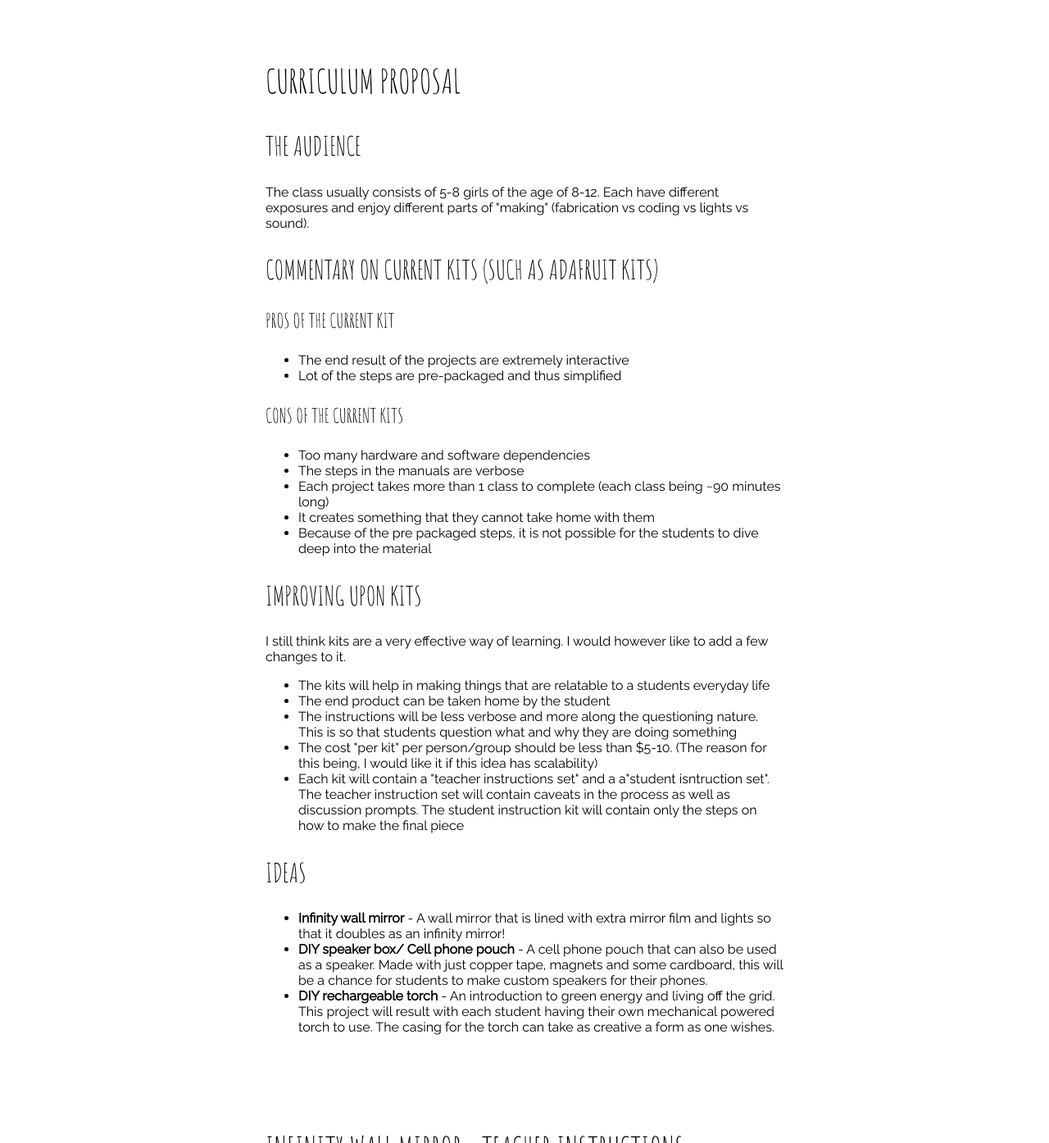
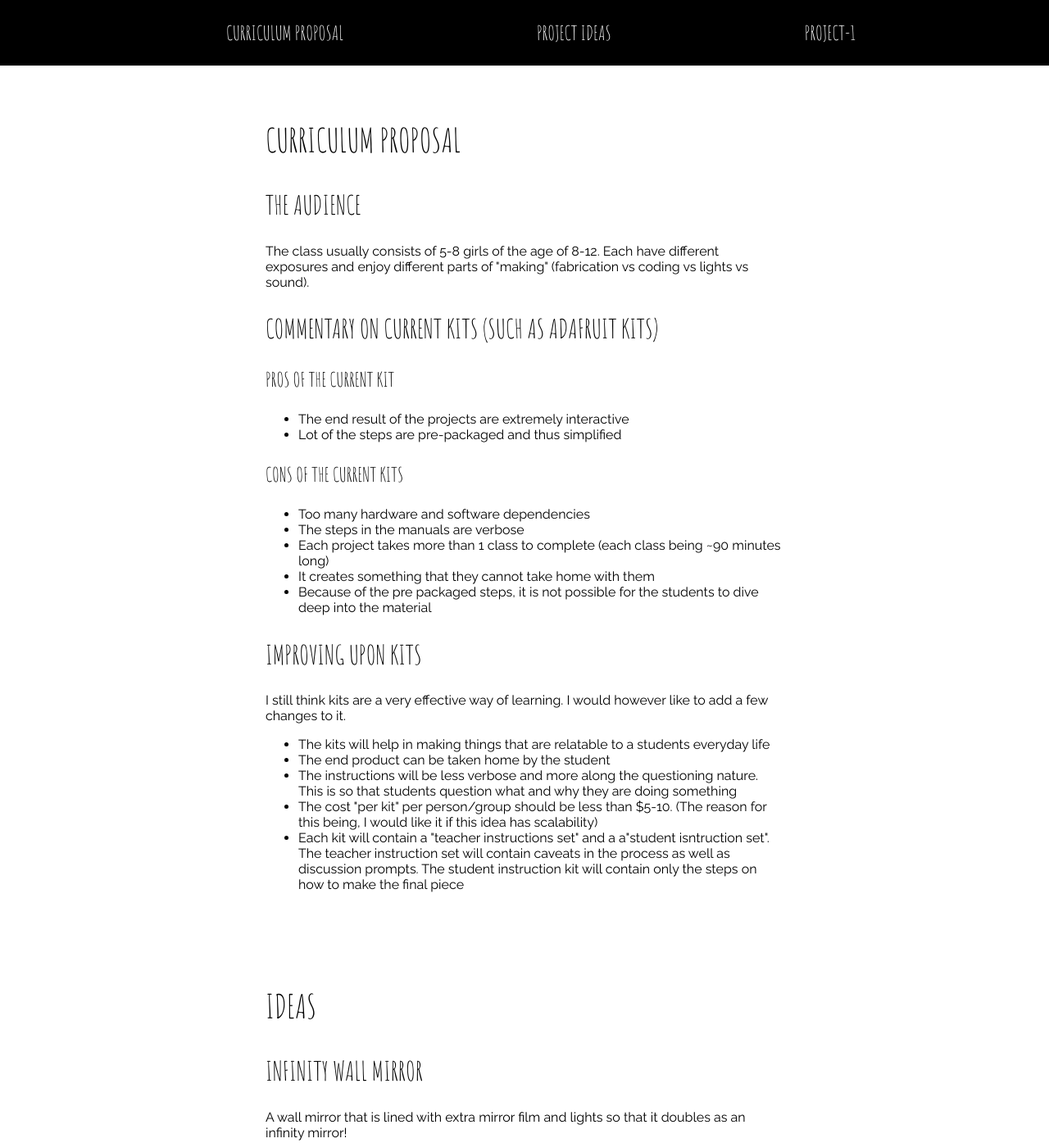
Before and after one commit to MathuraMG/makerCurriculum, a plain HTML site: page index.html in a window 1280 px wide. Shown: the top 1395 px of the page at 82% size. Drawn offline with nearby package versions, Linux system fonts and the light colour scheme.

Commit message:
add nav bar

```diff
--- a/index.html
+++ b/index.html
@@ -12,12 +12,25 @@
 </head>
 
 <body>
-  <nav class="menu">
-
+  <nav class="nav">
+    <ul class="nav__list">
+      <li class="nav__item">
+        <a class="nav__link" href="#curriculum"> Curriculum Proposal </a>
+      </li>
+      <li class="nav__item">
+        <a class="nav__link" href="#ideas"> Project Ideas </a>
+      </li>
+      <li class="nav__item">
+        <a class="nav__link" href="#project1"> Project-1 </a>
+      </li>
+      <!-- <li class="nav__item">
+        <a class="nav__link" href="#curriculum"> A </a>
+      </li> -->
+    </ul>
   </nav>
 
-
-  <section class="container">
+  <div class="main-container">
+    <section class="container" id="curriculum">
       <h1>Curriculum Proposal</h1>
       <h2 class="container__heading">The Audience</h2>
       <p class="container__content">
@@ -49,16 +62,24 @@
         <li>The cost "per kit" per person/group should be less than $5-10. (The reason for this being, I would like it if this idea has scalability)</li>
         <li>Each kit will contain a "teacher instructions set" and a a"student isntruction set". The teacher instruction set will contain caveats in the process as well as discussion prompts. The student instruction kit will contain only the steps on how to make the final piece</li>
       </ul>
-
-    <h2 class="container__heading">Ideas</h2>
-    <ul class="container__content">
-      <li><strong>Infinity wall mirror</strong> - A wall mirror that is lined with extra mirror film and lights so that it doubles as an infinity mirror! </li>
-      <li><strong>DIY speaker box/ Cell phone pouch</strong> - A cell phone pouch that can also be used as a speaker. Made with just copper tape, magnets and some cardboard, this will be a chance for students to make custom speakers for their phones.</li>
-      <li><strong>DIY rechargeable torch</strong> - An introduction to green energy and living off the grid. This project will result with each student having their own mechanical powered torch to use. The casing for the torch can take as creative a form as one wishes.</li>
-    </ul>
     </section>
 
-  <section class="container">
+    <section class="container" id="ideas">
+      <h1 class="container__heading">Ideas</h1>
+      <h2 class="container__heading">Infinity wall mirror</h2>
+      <p>A wall mirror that is lined with extra mirror film and lights so that it doubles as an infinity mirror! </p>
+      <img class="project__image" src="assets/project1.jpg"/>
+
+      <h2 class="container__heading">DIY speaker box/ Cell phone pouch</h2>
+      <p>A cell phone pouch that can also be used as a speaker. Made with just copper tape, magnets and some cardboard, this will be a chance for students to make custom speakers for their phones.</p>
+      <img class="project__image" src="assets/project2.png"/>
+
+      <h2 class="container__heading">DIY rechargeable torch</h2>
+      <p>An introduction to green energy and living off the grid. This project will result with each student having their own mechanical powered torch to use. The casing for the torch can take as creative a form as one wishes.</p>
+      <img class="project__image" src="assets/project3.png"/>
+    </section>
+
+    <section class="container" id="project1">
       <h1>Infinity wall mirror - Teacher Instructions</h1>
 
       <h2 class="container__heading">Class Objective</h2>
@@ -150,6 +171,7 @@
 
 
     </section>
+  <div>
 </body>
 
 </html>
--- /dev/null
+++ b/style.css
@@ -0,0 +1,25 @@
+/*
+Errno::ENOENT: No such file or directory @ rb_sysopen - style.scss
+
+Backtrace:
+/Users/kanini/.rvm/gems/ruby-2.3.1/gems/sass-3.4.23/lib/sass/plugin/compiler.rb:484:in `read'
+/Users/kanini/.rvm/gems/ruby-2.3.1/gems/sass-3.4.23/lib/sass/plugin/compiler.rb:484:in `update_stylesheet'
+/Users/kanini/.rvm/gems/ruby-2.3.1/gems/sass-3.4.23/lib/sass/plugin/compiler.rb:215:in `block in update_stylesheets'
+/Users/kanini/.rvm/gems/ruby-2.3.1/gems/sass-3.4.23/lib/sass/plugin/compiler.rb:209:in `each'
+/Users/kanini/.rvm/gems/ruby-2.3.1/gems/sass-3.4.23/lib/sass/plugin/compiler.rb:209:in `update_stylesheets'
+/Users/kanini/.rvm/gems/ruby-2.3.1/gems/sass-3.4.23/lib/sass/plugin/compiler.rb:294:in `watch'
+/Users/kanini/.rvm/gems/ruby-2.3.1/gems/sass-3.4.23/lib/sass/plugin.rb:109:in `method_missing'
+/Users/kanini/.rvm/gems/ruby-2.3.1/gems/sass-3.4.23/lib/sass/exec/sass_scss.rb:360:in `watch_or_update'
+/Users/kanini/.rvm/gems/ruby-2.3.1/gems/sass-3.4.23/lib/sass/exec/sass_scss.rb:51:in `process_result'
+/Users/kanini/.rvm/gems/ruby-2.3.1/gems/sass-3.4.23/lib/sass/exec/base.rb:52:in `parse'
+/Users/kanini/.rvm/gems/ruby-2.3.1/gems/sass-3.4.23/lib/sass/exec/base.rb:19:in `parse!'
+/Users/kanini/.rvm/gems/ruby-2.3.1/gems/sass-3.4.23/bin/sass:13:in `<top (required)>'
+/Users/kanini/.rvm/gems/ruby-2.3.1/bin/sass:23:in `load'
+/Users/kanini/.rvm/gems/ruby-2.3.1/bin/sass:23:in `<main>'
+/Users/kanini/.rvm/gems/ruby-2.3.1/bin/ruby_executable_hooks:15:in `eval'
+/Users/kanini/.rvm/gems/ruby-2.3.1/bin/ruby_executable_hooks:15:in `<main>'
+*/
+body:before {
+  white-space: pre;
+  font-family: monospace;
+  content: "Errno::ENOENT: No such file or directory @ rb_sysopen - style.scss"; }
--- a/style/app.css
+++ b/style/app.css
@@ -29,3 +29,46 @@ h2 {
 h3 {
   font-size: 1.5rem;
 }
+
+.project__image {
+  width: 60%;
+}
+
+.nav {
+  width: 100%;
+  background: #000000;
+  height: 5rem;
+  position: fixed;
+  top: 0;
+  left: 0;
+}
+
+.nav__list {
+  width: 60%;
+  display: flex;
+  justify-content: space-between;
+  list-style: none;
+  line-height: 5rem;
+  margin: 0 auto;
+}
+
+.nav__link {
+  text-decoration: none;
+  cursor: pointer;
+  font-size: 1.5rem;
+  font-family: 'Amatic SC', cursive;
+  text-transform: uppercase;
+  color: #ffffff;
+}
+
+.nav__link:hover {
+  color: #aaaaaa;
+}
+
+.nav__item {
+  color: #ffffff;
+}
+
+.main-container {
+  margin-top: 5rem;
+}
--- a/style/style.scss
+++ /dev/null
@@ -1,108 +0,0 @@
-$blue: #5ca9b1;
-$white: #ffffff;
-$gray: #f9f9fb;
-
-$nav-height: 10rem;
-$large-space: 5rem;
-$small-space: 2rem;
-$mini-space: 0.5rem;
-
-$primary-font: 'Amatic SC', cursive;
-$secondary-font: 'Open Sans Condensed', sans-serif;
-
-$button-font-size: 3rem;
-$heading-font-size: 2.5rem;
-$sub-heading-font-size: 1.5rem;
-
-
-html,body,nav,h1,h2,h3 {
-  margin: 0;
-  padding: 0;
-  width: 100%;
-}
-
-.menu {
-  background-color: $blue;
-  display: flex;
-  &__list {
-    display: flex;
-    height: $nav-height;
-    line-height: $nav-height;
-    padding: 0;
-    width: 60%;
-    list-style: none;
-    justify-content: space-between;
-    margin: auto;
-  }
-  &__button {
-    border: 5px solid $white;
-    font-size: $button-font-size;
-    background-color: $white;
-    position: relative;
-    font-family: $primary-font;
-    font-weight: bold;
-  }
-  &__button:before {
-    content: " ";
-    position: absolute;
-    z-index: 12;
-    top: 0px;
-    left: 0px;
-    right: 0px;
-    bottom: 0px;
-    border: 2px solid $blue;
-  }
-  &__heading {
-    border: 5px solid $white;
-    font-size: $button-font-size;
-    background-color: $white;
-    position: relative;
-    font-family: $primary-font;
-    font-weight: bold;
-  }
-  &__heading:before {
-    content: " ";
-    position: absolute;
-    z-index: 12;
-    top: 0px;
-    left: 0px;
-    right: 0px;
-    bottom: 0px;
-    border: 2px solid $blue;
-  }
-}
-
-.teacher-container, .solution-container {
-  background-color: $white;
-}
-
-.student-container, .problem-container {
-  background-color: $gray;
-}
-
-
-.container {
-  font-family: $secondary-font;
-  padding: $large-space 0;
-  &__content {
-    width: 50%;
-    margin: 0 auto;
-    padding: $mini-space 0;
-  }
-  &__heading {
-    font-size: $heading-font-size;
-    font-family: $primary-font;
-    width: 50%;
-    padding-left: 25%;
-  }
-  &__heading {
-    font-size: $sub-heading-font-size;
-    font-family: $primary-font;
-    width: 50%;
-    padding-left: 25%;
-  }
-  &__image {
-    width: 100%;
-    padding: $small-space 0;
-  }
-}
```
Also changed, not shown: assets/project1.jpg (added), assets/project2.png (added), style/style.css (deleted), 3 other files. Lines whose indentation alone changed are shown as unchanged.
